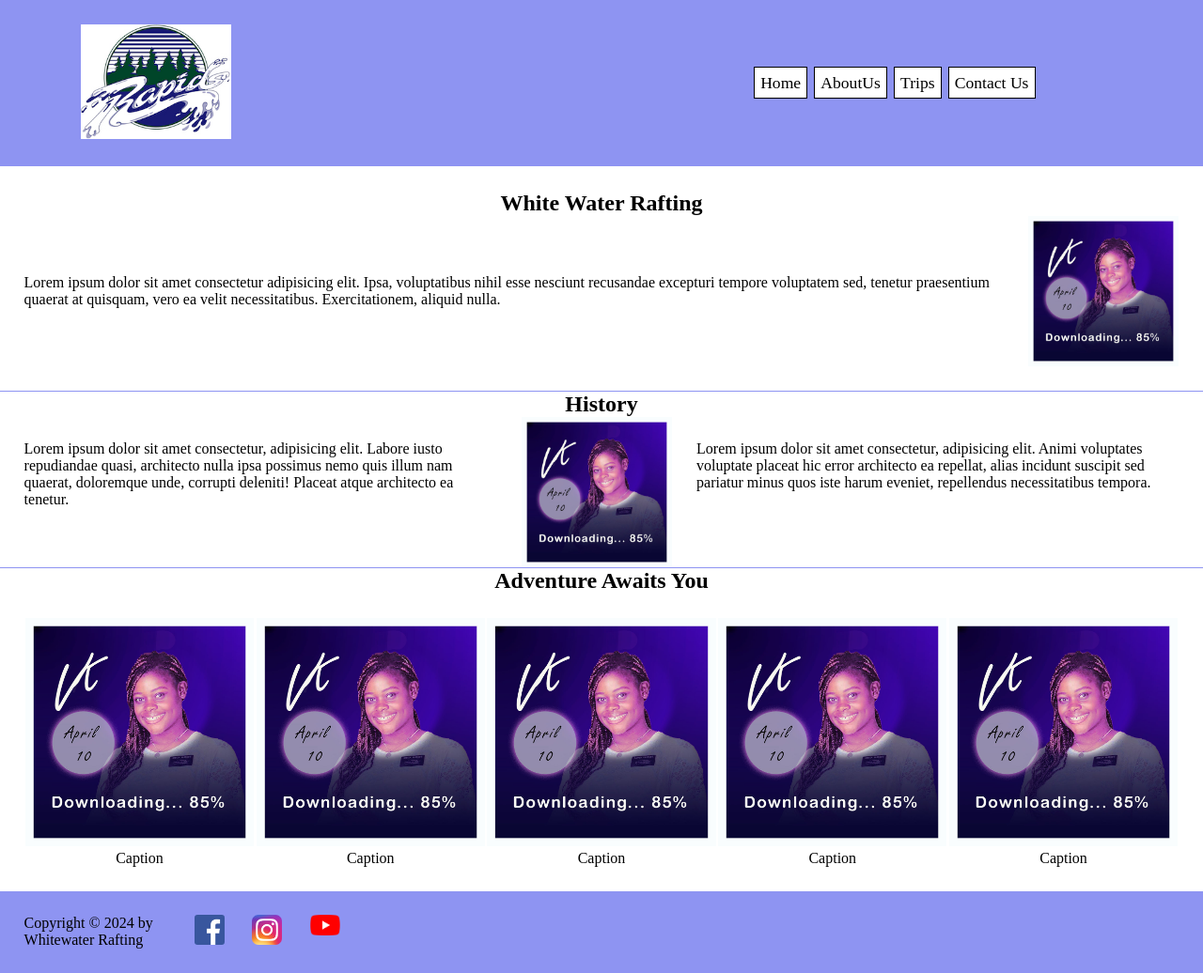
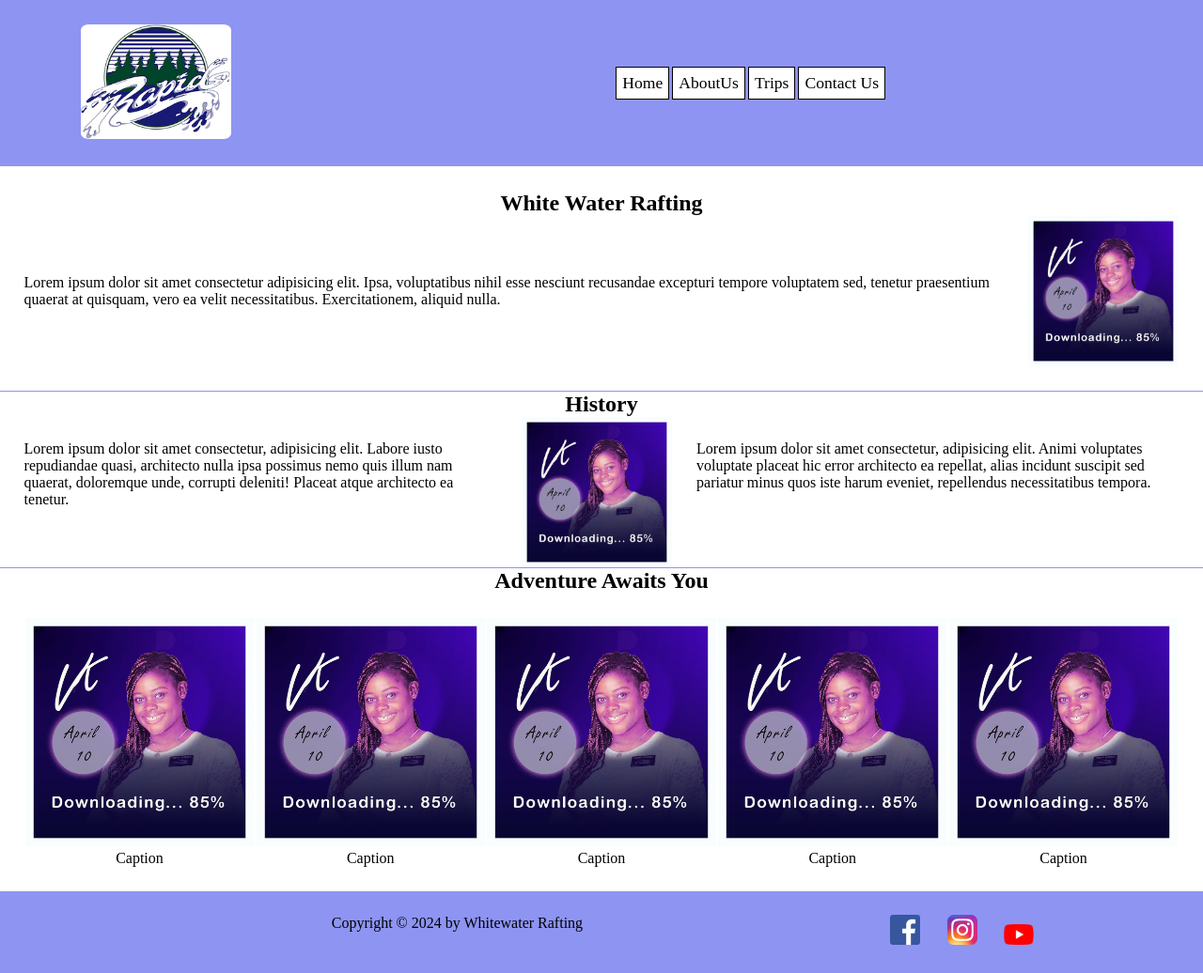
Before and after one commit to jrtshangu/wdd130, a plain HTML site: page wwr/about.html in a window 1280 px wide. Shown: the whole page at 94% size. Drawn offline with Linux system fonts and the light colour scheme.

Commit message:
removing sections

```diff
--- a/wwr/about.html
+++ b/wwr/about.html
@@ -50,41 +50,32 @@
             <section class="adventure">
                 <h2>Adventure Awaits You</h2>
                 <div class="images">
-                    <section id="img-one">
-                        <figure>
-                            <img src="images/coming.jpg" alt="adventure picture">
-                            <figcaption>Caption</figcaption>
-                        </figure>
-                    </section>
-                    <section id="img-two">
-                        <figure>
-                            <img src="images/coming.jpg" alt="adventure picture">
-                            <figcaption>Caption</figcaption>
-                        </figure>
-                    </section>
-                    <section id="img-three">
                     <figure>
                         <img src="images/coming.jpg" alt="adventure picture">
                         <figcaption>Caption</figcaption>
                     </figure>
 
-                    </section>
-                    <section id="img-four">
                     <figure>
                         <img src="images/coming.jpg" alt="adventure picture">
                         <figcaption>Caption</figcaption>
                     </figure>
-                    </section>
-                    <section id="img-four">
+
                     <figure>
                         <img src="images/coming.jpg" alt="adventure picture">
                         <figcaption>Caption</figcaption>
                     </figure>
+
+                    <figure>
+                        <img src="images/coming.jpg" alt="adventure picture">
+                        <figcaption>Caption</figcaption>
+                    </figure>
+                    <figure>
+                        <img src="images/coming.jpg" alt="adventure picture">
+                        <figcaption>Caption</figcaption>
+                    </figure>
+
+                </div>
             </section>
-                </div>
-
-            </section>
-
         </div>
     </main>
 
@@ -92,9 +83,12 @@
         <div id="contacts-box">
 
             <p>Copyright &copy; 2024 by Whitewater Rafting</p>
+            <section class="icons">
                 <a href="#"><img src="images/Facebook_logo.png" alt="facebook icon"></a>
                 <a href="#"><img src="images/Instagram_icon.png" alt="instagram icon"></a>
                 <a href="#"><img src="images/Youtube_logo.png" alt="youtube icon"></a>
+            </section>
+
         </div>
 
     </footer>
--- a/wwr/style.css
+++ b/wwr/style.css
@@ -10,14 +10,15 @@ header .header{
     align-items: center;
     display: grid;
     grid-template-columns: repeat(2,1fr);
-    grid-gap: 1%;
+    grid-gap: 2%;
     align-items: center;
 }
 header img{
     width: 10rem;
     margin-left: 10%;
+    border-radius: 5%/5%;
 }
-header .navigate a{
+nav  a{
     text-decoration: none;
     font-size: 1.1rem;
     border: 1px solid #000;
@@ -27,8 +28,10 @@ header .navigate a{
     color: black;
 
 }
-.navigate{
-    text-align: center;
+nav {
+    display: inline-flex;
+
+
 }
 /*hover effect*/
 .navigate a:hover{
@@ -105,11 +108,17 @@ footer{
 
 }
 footer #contacts-box{
-    display: inline-flex;
+    display: grid;
+    grid-template-columns: 1.2fr 0.4fr;
     padding: 2%;
 
 }
 #contacts-box p{
+    text-align: center;
+}
+#contacts-box .icons{
+    align-items: center;
+    width: 100%;
 
 }
 #contacts-box a{
@@ -119,8 +128,6 @@ footer #contacts-box{
 #contacts-box img{
     width: 2em;
     border-radius: 10%/10%;
-    margin-left: 5%;
-
 }
 /*hover effect for the social links*/
 #contacts-box img:hover{
```
Lines whose indentation alone changed are shown as unchanged.
